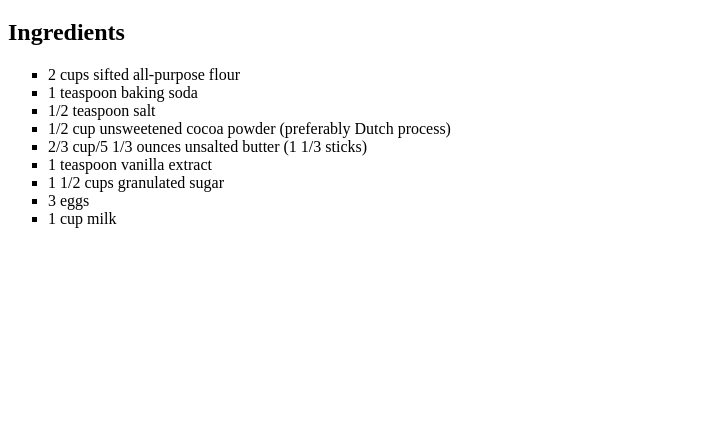
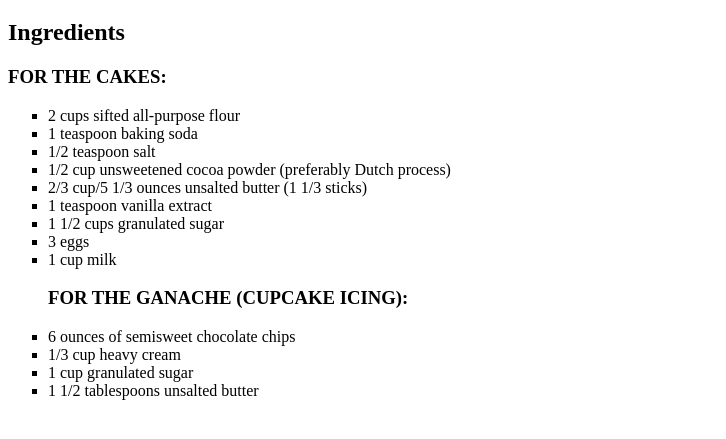
Before and after one commit to whycantilogin/Adithri-and-Karen, a plain HTML site: page index.html in a window 1280 px wide. Shown: the part 61-500 px from the top of the page, without its empty margins (0-726 px from the left). Drawn offline with Linux system fonts and the light colour scheme.

Commit message:
Update index.html

```diff
--- a/index.html
+++ b/index.html
@@ -6,6 +6,7 @@
 <body>
 
   <h2>Ingredients</h2>
+  <h3> FOR THE CAKES: </h3>
 <p>
   <ul type="square">
       <li>2 cups sifted all-purpose flour</li>
@@ -17,8 +18,15 @@
   <li> 1 1/2 cups granulated sugar </li>
   <li> 3 eggs </li>
   <li> 1 cup milk </li>
+    <h3> FOR THE GANACHE (CUPCAKE ICING): </h3>
+    <li> 6 ounces of semisweet chocolate chips </li>
+    <li> 1/3 cup heavy cream </li>
+    <li> 1 cup granulated sugar </li>
+    <li> 1 1/2 tablespoons unsalted butter </li>
   </ul>
+
 </p>
 
 </body>
+
 </html>
```
